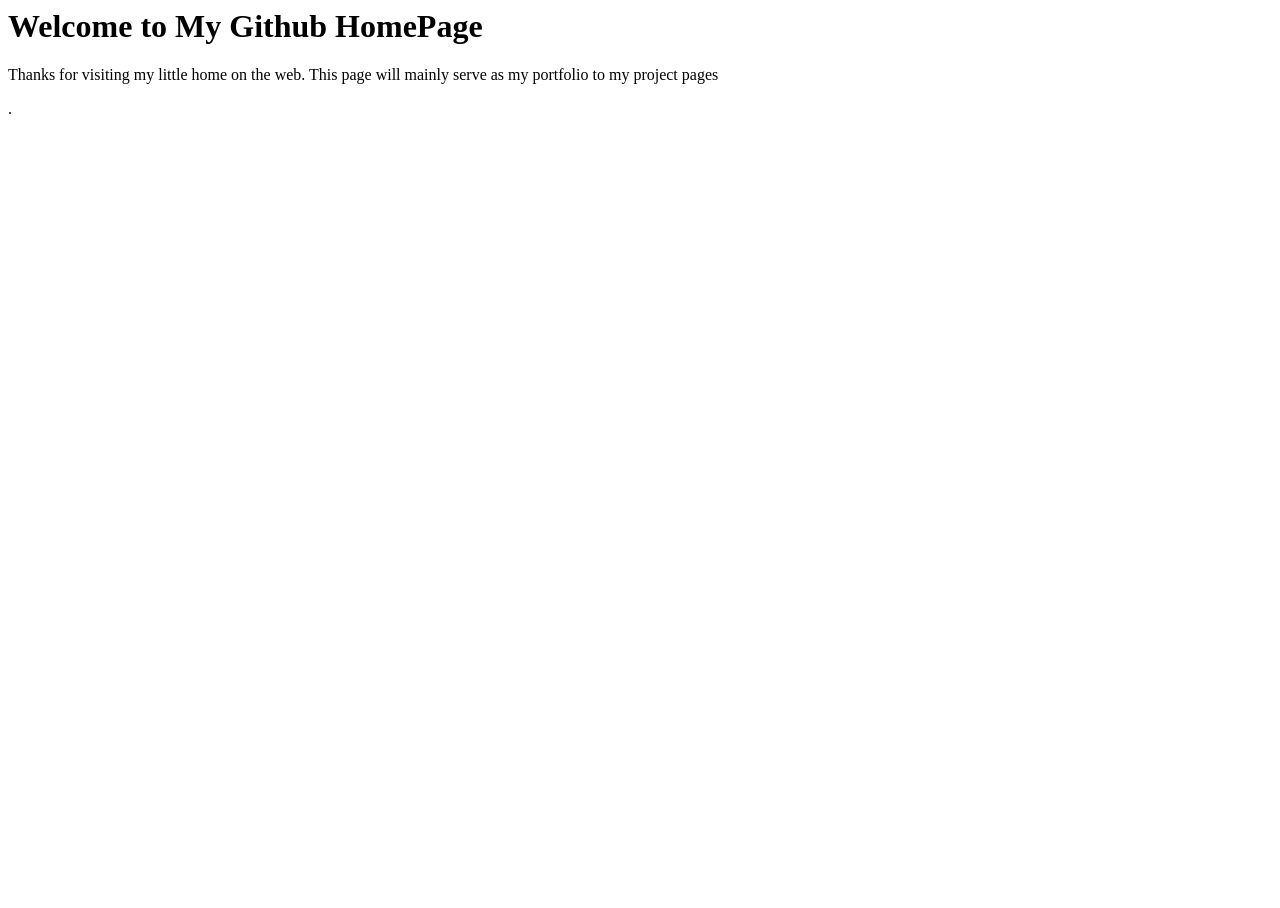
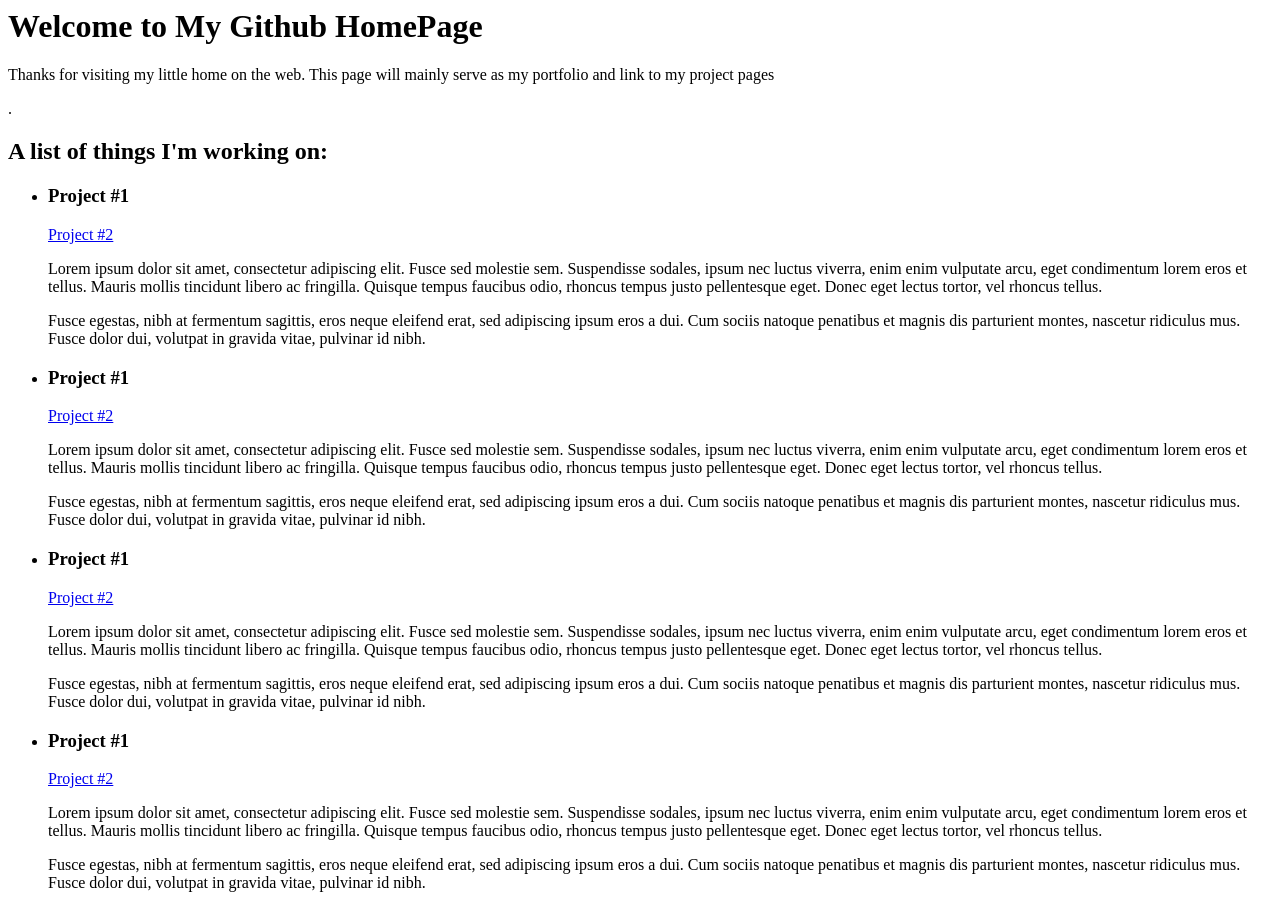
Before and after one commit to christonog/christonog.github.com, a plain HTML site: page index.html in a window 1280 px wide. Before the commit the page ends 800 px from the top, so only its background shows below. Drawn offline with Linux system fonts and the light colour scheme.

Commit message:
putting up some boilerplate html as a placeholder

```diff
--- a/index.html
+++ b/index.html
@@ -1,3 +1,46 @@
 <h1>Welcome to My Github HomePage</h1>
 
-<p> Thanks for visiting my little home on the web. This page will mainly serve as my portfolio to my project pages</p>.
+<p> Thanks for visiting my little home on the web. This page will mainly serve as my portfolio and link to my project pages</p>.
+<h2> A list of things I'm working on: </h3>
+
+<ul>
+	<li>
+		<h3> Project #1 </h3>
+
+		<a href="#">Project #2 </a>
+
+		<p>Lorem ipsum dolor sit amet, consectetur adipiscing elit. Fusce sed molestie sem. Suspendisse sodales, ipsum nec luctus viverra, enim enim vulputate arcu, eget condimentum lorem eros et tellus. Mauris mollis tincidunt libero ac fringilla. Quisque tempus faucibus odio, rhoncus tempus justo pellentesque eget. Donec eget lectus tortor, vel rhoncus tellus. </p>
+
+		<p> Fusce egestas, nibh at fermentum sagittis, eros neque eleifend erat, sed adipiscing ipsum eros a dui. Cum sociis natoque penatibus et magnis dis parturient montes, nascetur ridiculus mus. Fusce dolor dui, volutpat in gravida vitae, pulvinar id nibh.</p>
+	</li>
+	<li>
+
+		<h3> Project #1 </h3>
+
+		<a href="#">Project #2 </a>
+
+		<p>Lorem ipsum dolor sit amet, consectetur adipiscing elit. Fusce sed molestie sem. Suspendisse sodales, ipsum nec luctus viverra, enim enim vulputate arcu, eget condimentum lorem eros et tellus. Mauris mollis tincidunt libero ac fringilla. Quisque tempus faucibus odio, rhoncus tempus justo pellentesque eget. Donec eget lectus tortor, vel rhoncus tellus. </p>
+
+		<p> Fusce egestas, nibh at fermentum sagittis, eros neque eleifend erat, sed adipiscing ipsum eros a dui. Cum sociis natoque penatibus et magnis dis parturient montes, nascetur ridiculus mus. Fusce dolor dui, volutpat in gravida vitae, pulvinar id nibh.</p>
+
+	</li>
+
+	<li>
+		<h3> Project #1 </h3>
+
+		<a href="#">Project #2 </a>
+
+		<p>Lorem ipsum dolor sit amet, consectetur adipiscing elit. Fusce sed molestie sem. Suspendisse sodales, ipsum nec luctus viverra, enim enim vulputate arcu, eget condimentum lorem eros et tellus. Mauris mollis tincidunt libero ac fringilla. Quisque tempus faucibus odio, rhoncus tempus justo pellentesque eget. Donec eget lectus tortor, vel rhoncus tellus. </p>
+
+		<p> Fusce egestas, nibh at fermentum sagittis, eros neque eleifend erat, sed adipiscing ipsum eros a dui. Cum sociis natoque penatibus et magnis dis parturient montes, nascetur ridiculus mus. Fusce dolor dui, volutpat in gravida vitae, pulvinar id nibh.</p>
+	</li>
+	<li>
+		<h3> Project #1 </h3>
+
+		<a href="#">Project #2 </a>
+
+		<p>Lorem ipsum dolor sit amet, consectetur adipiscing elit. Fusce sed molestie sem. Suspendisse sodales, ipsum nec luctus viverra, enim enim vulputate arcu, eget condimentum lorem eros et tellus. Mauris mollis tincidunt libero ac fringilla. Quisque tempus faucibus odio, rhoncus tempus justo pellentesque eget. Donec eget lectus tortor, vel rhoncus tellus. </p>
+
+		<p> Fusce egestas, nibh at fermentum sagittis, eros neque eleifend erat, sed adipiscing ipsum eros a dui. Cum sociis natoque penatibus et magnis dis parturient montes, nascetur ridiculus mus. Fusce dolor dui, volutpat in gravida vitae, pulvinar id nibh.</p>
+	</li>
+</ul>
```
